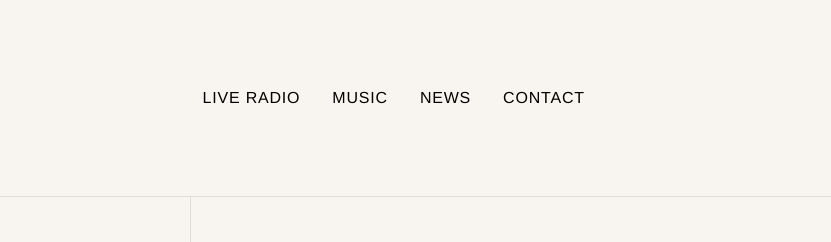
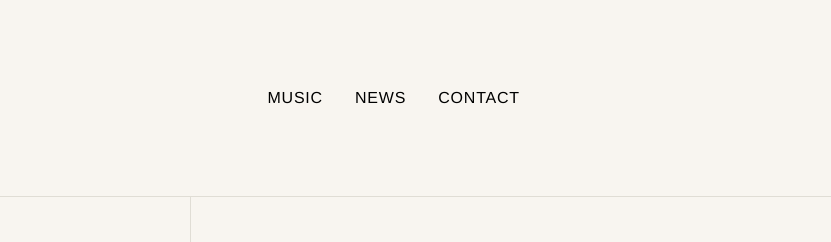
Before and after one commit to ravenshawkstudio/ravensound-radio, a plain HTML site: page index.html in a window 1280 px wide. Shown: the top 242 px of the page, 449-1280 px from the left. Drawn offline with Linux system fonts and the light colour scheme.

Commit message:
Update index.html

```diff
--- a/index.html
+++ b/index.html
@@ -14,7 +14,6 @@
         </div>
         <nav>
             <ul>
-                <li><a href="#">Live Radio</a></li>
                 <li><a href="#">Music</a></li>
                 <li><a href="#">News</a></li>
                 <li><a href="#">Contact</a></li>
```
